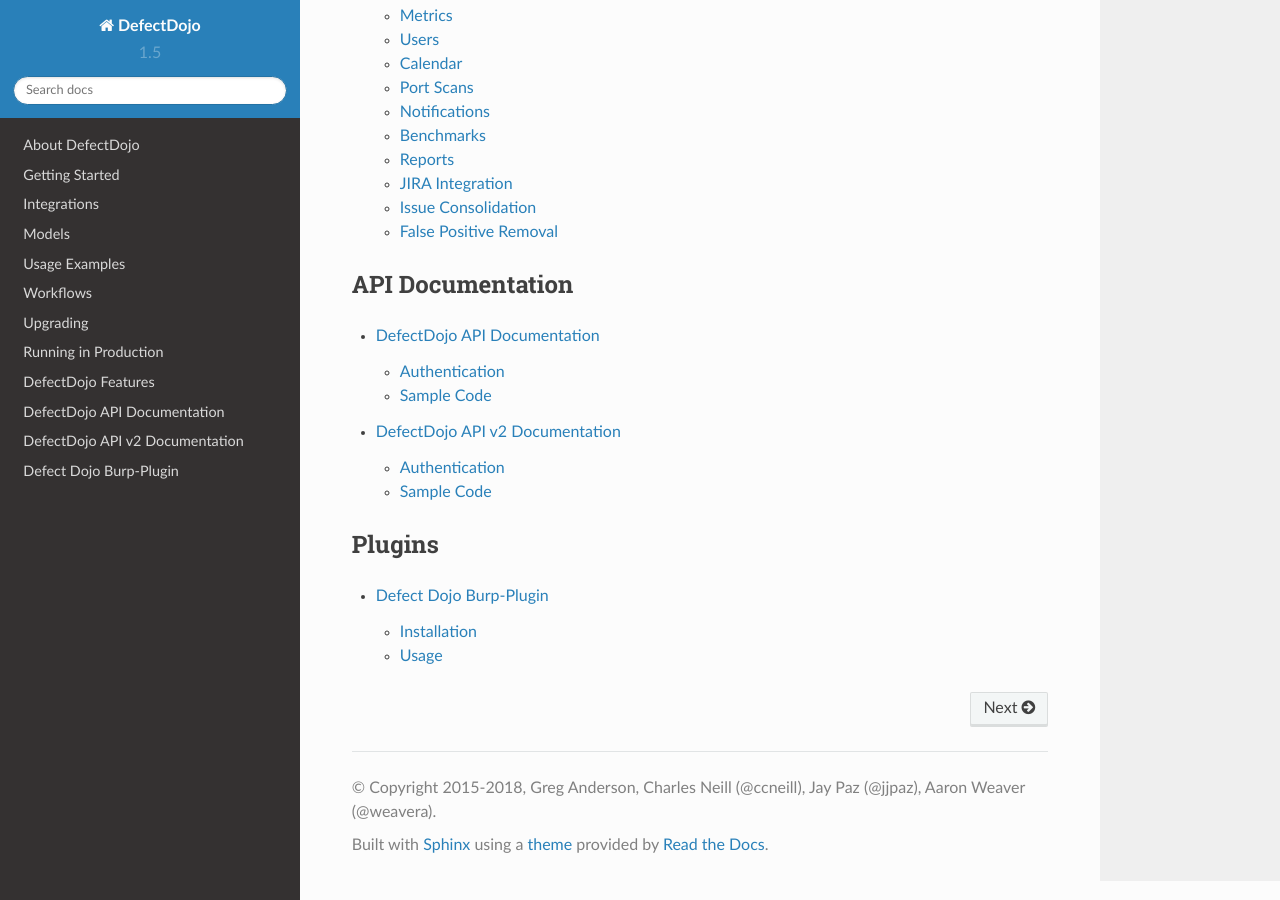
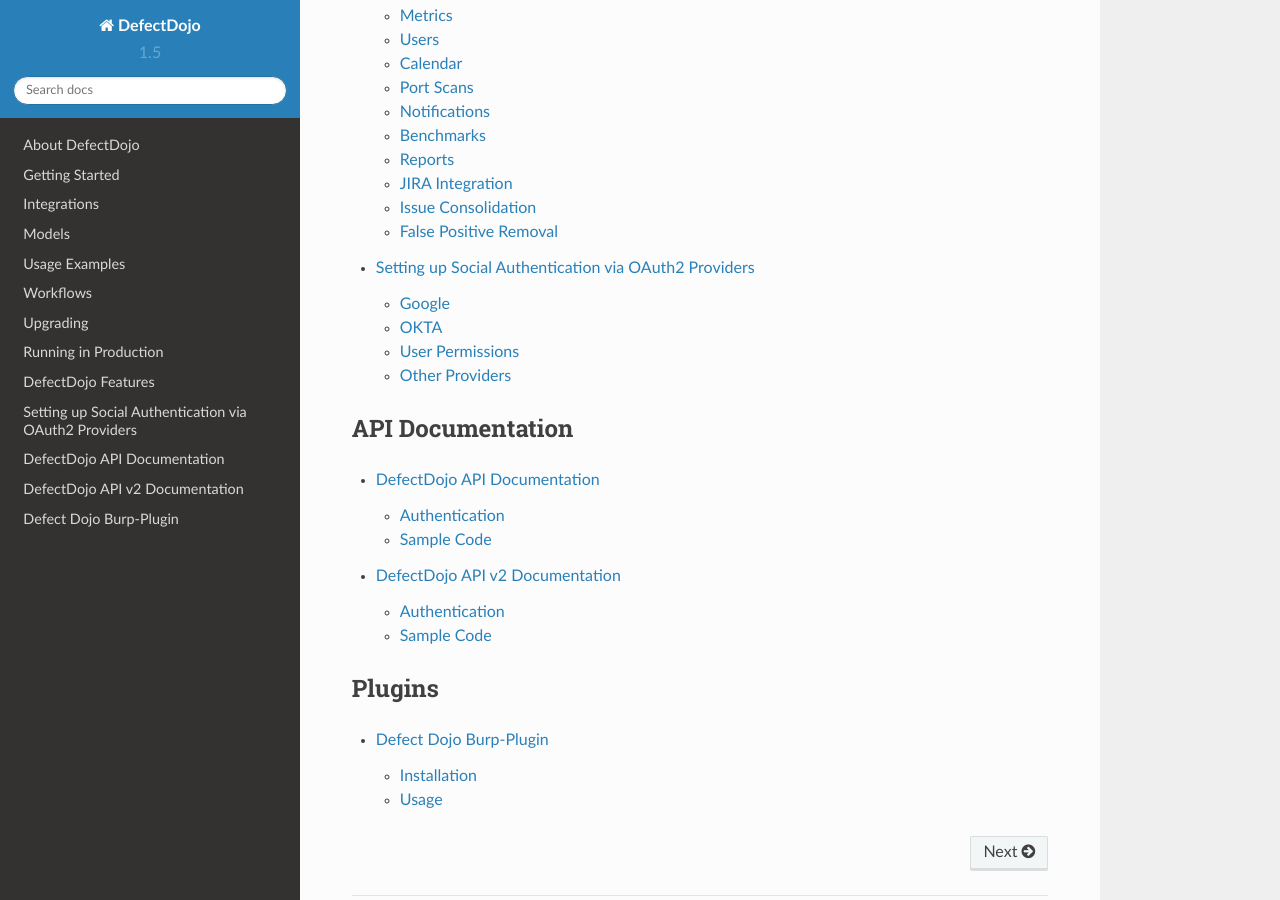
Before and after one commit to DefectDojo/Documentation, a Sphinx documentation site: the page built from docs/index.rst, in a window 1280 px wide and 900 px high, scrolled down 3944 px. Built offline with Sphinx 7.4.7 and the Read the Docs theme 2.0.0, drawn with Linux system fonts in a browser that asks for light colours; some of the changed lines change nothing that is shown.

Commit message:
Social Authentication Documentation/Setup

```diff
--- a/docs/index.rst
+++ b/docs/index.rst
@@ -73,6 +73,7 @@
    :glob:
 
    features
+   social-authentication
 
 .. _api-docs:
 
--- /dev/null
+++ b/docs/social-authentication.rst
@@ -0,0 +1,87 @@
+Setting up Social Authentication via OAuth2 Providers
+=====================================================
+
+
+Google
+------
+
+New to DefectDojo, a Google account can now be used for Authentication, Authorization, and a DefectDojo user. Upon login with a Google account, a new user will be created if one does not already exist. The criteria for determining whether a user exists is based on the users username. In the event a new user is created, the username is that of the Google address without the domain. Once created, the user creation process will not happen again as the user is recalled by its username, and logged in. In order to make the magic happen, a Google authentication server needs to be created. Closely follow the steps below to guarantee success.
+
+1. Navigate to the following address and either create a new account, or login with an existing one: `Google Developers Console`_
+2. Once logged in, find the key shaped button labeled **Credentials** on the left side of the screen. Click **Create Credentials**, and choose **OAuth Client ID**:
+
+.. image:: /_static/google_1.png
+
+3. Select **Web Applications**, and provide a descriptive name for the client.
+
+.. image:: /_static/google_2.png
+
+4. Add the pictured URLs in the **Authorized Redirect URLs** section. This part is very important. If there are any mistakes here, the authentication client will not authorize the request, and deny access.
+5. Once all URLs are added, finish by clicking **Create**
+
+Now with the authentication client created, the **Client ID** and **Client Secret Key** need to be copied over to settings.py in the project. Click the newly created client and copy the values:
+
+.. image:: /_static/google_3.png
+
+In the **Environment** section at the top of settings.py, enter the values as shown below:
+
+.. image:: /_static/google_4.png
+
+In the **Authentication** section of settings.py, set **DD_GOOGLE_OAUTH_ENABLED** to **True** to redirect away from this README and actually authorize.
+
+.. image:: /_static/google_5.png
+
+.. _Google Developers Console: https://console.developers.google.com
+
+
+OKTA
+----
+
+In a similar fashion to that of Google, using OKTA as a OAuth2 provider carries the same attributes and a similar procedure. Follow along below.
+
+1. Navigate to the following address and either create a new account, or login with an existing one: `OKTA Account Creation`_
+2. Once logged in, enter the **Applications** and click **Add Application**:
+
+.. image:: /_static/okta_1.png
+
+3. Select **Web Applications**.
+
+.. image:: /_static/okta_2.png
+
+4. Add the pictured URLs in the **Login Redirect URLs** section. This part is very important. If there are any mistakes here, the authentication client will not authorize the request, and deny access. Check the **Implicit** box as well.
+
+.. image:: /_static/okta_3.png
+
+5. Once all URLs are added, finish by clicking **Done**.
+6. Return to the **Dashboard** to find the **Org-URL**. Note this value as it will be important in the settings file.
+
+.. image:: /_static/okta_4.png
+
+Now, with the authentication client created, the **Client ID** and **Client Secret** Key need to be copied over to settings.py in the project. Click the newly created client and copy the values:
+
+.. image:: /_static/okta_5.png
+
+In the **Environment** section at the top of settings.py, enter the values as shown below:
+
+.. image:: /_static/okta_6.png
+
+In the **Authentication** section of settings.py, set **DD_OKTA_OAUTH_ENABLED** to **True** to redirect away from this README and actually authorize.
+
+.. image:: /_static/okta_7.png
+
+.. _OKTA Account Creation: https://www.okta.com/developer/signup/
+
+
+User Permissions
+----------------
+
+When a new user is created via the social-auth, the default permissions are only active. This means that the newly created user does not have access to add, edit, nor delete anything within DefectDojo. To circumvent that, a custom pipeline was added (dojo/pipline.py/modify_permissions) to elevate new users to staff. This can be disabled by setting ‘is_staff’ equal to False. Similarly, for an admin account, simply add the following to the modify_permissions pipeline:
+	is_superuser  = True
+
+
+Other Providers
+---------------
+
+In an effort to accommodate as much generality as possible, it was decided to implement OAuth2 with the `social-auth`_ ecosystem as it has a library of compatible providers with documentation of implementation. Conveniently, each provider has an identical procedure of managing the authenticated responses and authorizing access within a given application. The only difficulty is creating a new authentication client with a given OAuth2 provider.
+
+.. _social-auth: https://github.com/python-social-auth/social-core/tree/master/social_core/backends
```
Also changed, not shown: docs/_static/google_1.png (added), docs/_static/google_2.png (added), docs/_static/google_3.png (added), docs/_static/google_4.png (added), docs/_static/google_5.png (added), docs/_static/okta_1.png (added), docs/_static/okta_2.png (added), docs/_static/okta_3.png (added), docs/_static/okta_4.png (added), docs/_static/okta_5.png (added), docs/_static/okta_6.png (added), docs/_static/okta_7.png (added).
